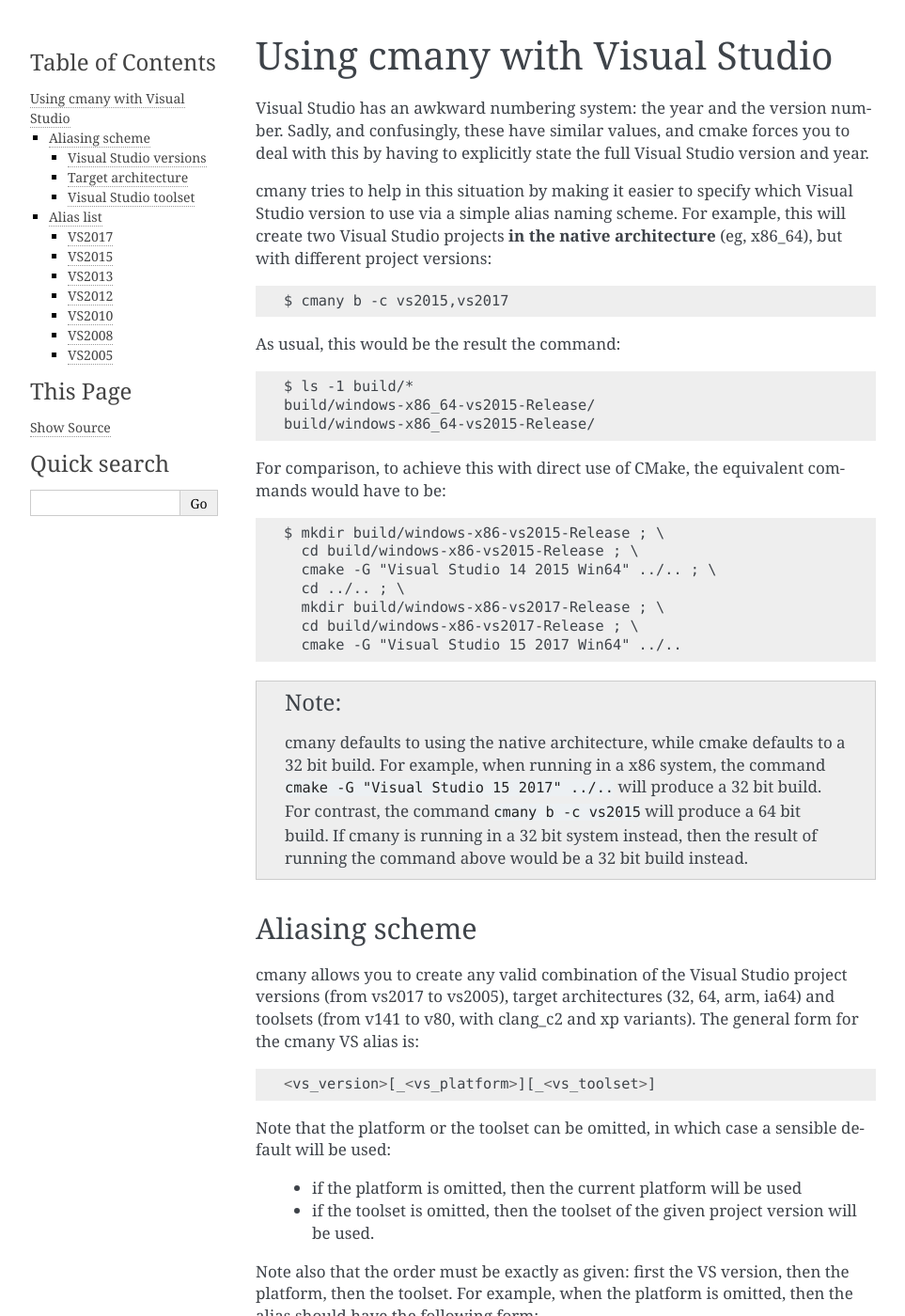
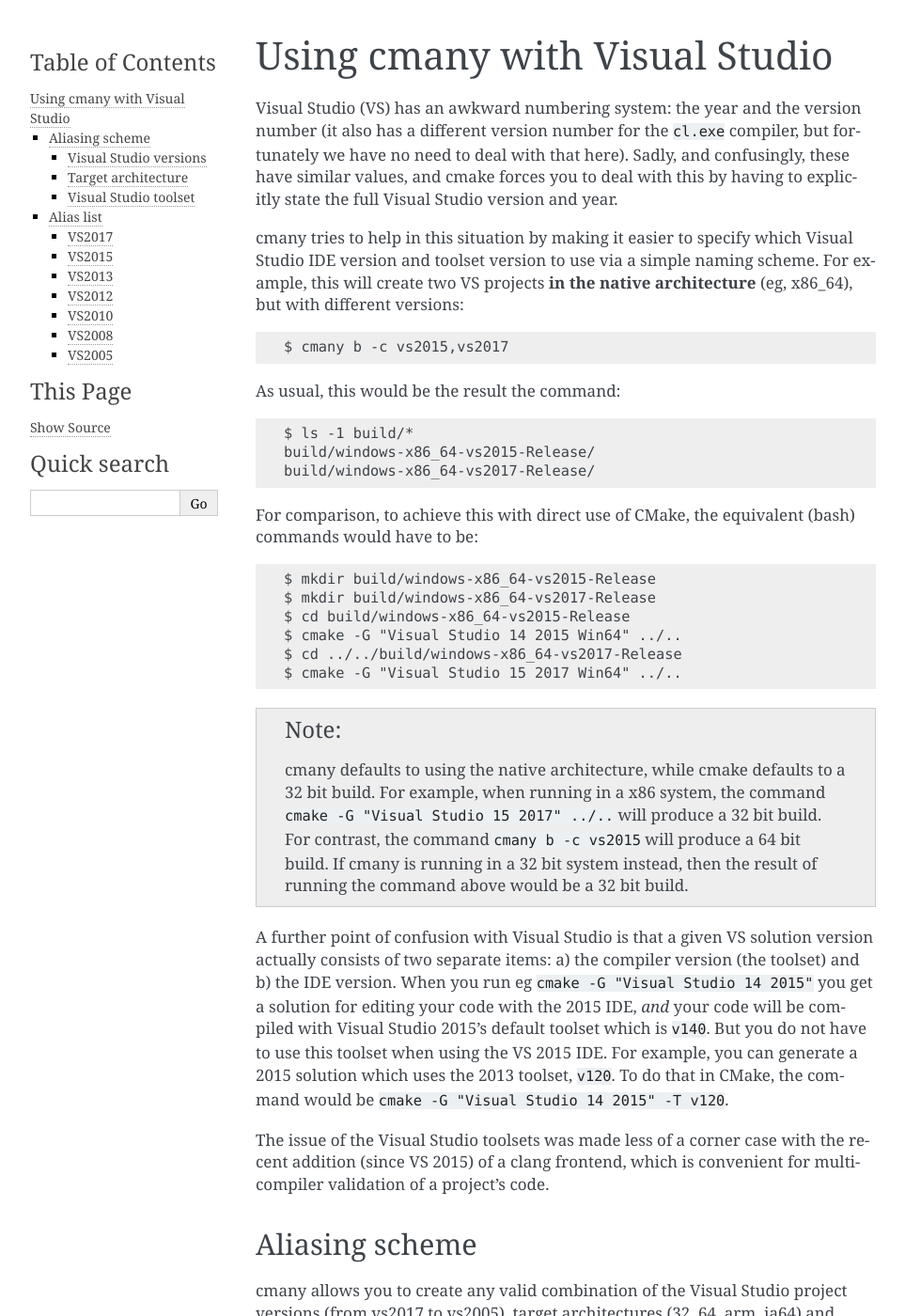
Before and after one commit to biojppm/cmany, a Sphinx documentation site: the page built from doc/vs.rst, in a window 1280 px wide and 1400 px high. Shown: the whole window at 94% size, without its empty margins (148-1111 px from the left). Built offline with Sphinx 7.4.7, drawn with Linux system fonts in a browser that asks for light colours; some of the changed text lies outside the part shown.

Commit message:
doc: clarifications to VS

```diff
--- a/doc/vs.rst
+++ b/doc/vs.rst
@@ -1,15 +1,16 @@
 Using cmany with Visual Studio
 ==============================
 
-Visual Studio has an awkward numbering system: the year and the version
-number. Sadly, and confusingly, these have similar values, and cmake forces
-you to deal with this by having to explicitly state the full Visual Studio
-version and year.
+Visual Studio (VS) has an awkward numbering system: the year and the version
+number (it also has a different version number for the ``cl.exe`` compiler,
+but fortunately we have no need to deal with that here). Sadly, and
+confusingly, these have similar values, and cmake forces you to deal with
+this by having to explicitly state the full Visual Studio version and year.
 
 cmany tries to help in this situation by making it easier to specify which
-Visual Studio version to use via a simple alias naming scheme. For example,
-this will create two Visual Studio projects **in the native architecture**
-(eg, x86_64), but with different project versions::
+Visual Studio IDE version and toolset version to use via a simple naming
+scheme. For example, this will create two VS projects **in the native
+architecture** (eg, x86_64), but with different versions::
 
     $ cmany b -c vs2015,vs2017
 
@@ -17,25 +18,38 @@
 
     $ ls -1 build/*
     build/windows-x86_64-vs2015-Release/
-    build/windows-x86_64-vs2015-Release/
+    build/windows-x86_64-vs2017-Release/
 
 For comparison, to achieve this with direct use of CMake, the equivalent
-commands would have to be::
+(bash) commands would have to be::
 
-    $ mkdir build/windows-x86-vs2015-Release ; \
-      cd build/windows-x86-vs2015-Release ; \
-      cmake -G "Visual Studio 14 2015 Win64" ../.. ; \
-      cd ../.. ; \
-      mkdir build/windows-x86-vs2017-Release ; \
-      cd build/windows-x86-vs2017-Release ; \
-      cmake -G "Visual Studio 15 2017 Win64" ../..
+    $ mkdir build/windows-x86_64-vs2015-Release
+    $ mkdir build/windows-x86_64-vs2017-Release
+    $ cd build/windows-x86_64-vs2015-Release
+    $ cmake -G "Visual Studio 14 2015 Win64" ../..
+    $ cd ../../build/windows-x86_64-vs2017-Release
+    $ cmake -G "Visual Studio 15 2017 Win64" ../..
 
 .. note:: cmany defaults to using the native architecture, while cmake
    defaults to a 32 bit build. For example, when running in a x86 system, the
    command ``cmake -G "Visual Studio 15 2017" ../..`` will produce a 32 bit
    build.  For contrast, the command ``cmany b -c vs2015`` will produce a 64
    bit build. If cmany is running in a 32 bit system instead, then the result
-   of running the command above would be a 32 bit build instead.
+   of running the command above would be a 32 bit build.
+
+A further point of confusion with Visual Studio is that a given VS solution
+version actually consists of two separate items: a) the compiler version (the
+toolset) and b) the IDE version. When you run eg ``cmake -G "Visual Studio 14
+2015"`` you get a solution for editing your code with the 2015 IDE, *and*
+your code will be compiled with Visual Studio 2015's default toolset which is
+``v140``. But you do not have to use this toolset when using the VS 2015
+IDE. For example, you can generate a 2015 solution which uses the 2013
+toolset, ``v120``. To do that in CMake, the command would be ``cmake -G
+"Visual Studio 14 2015" -T v120``.
+
+The issue of the Visual Studio toolsets was made less of a corner case with
+the recent addition (since VS 2015) of a clang frontend, which is convenient
+for multi-compiler validation of a project's code.
 
 Aliasing scheme
 ---------------
@@ -79,41 +93,71 @@
 Visual Studio versions
 ^^^^^^^^^^^^^^^^^^^^^^
 
-Here's an enumeration with the valid cmake Visual Studio solution version /
-target architecture specifier duplets:
+Here's a correspondence between the basic cmany names and the cmake specification:
 
-* Visual Studio 15 2017 (compile in native architecture): ``vs2017``
-* Visual Studio 15 2017 (compile in 32 bit): ``vs2017_32``
-* Visual Studio 15 2017 Win64: ``vs2017_64``
-* Visual Studio 15 2017 ARM: ``vs2017_arm``
-* Visual Studio 14 2015 (compile in native architecture): ``vs2015``
-* Visual Studio 14 2015 (compile in 32 bit): ``vs2015_32``
-* Visual Studio 14 2015 Win64: ``vs2015_64``
-* Visual Studio 14 2015 ARM: ``vs2015_arm``
-* Visual Studio 12 2013 (compile in native architecture): ``vs2013``
-* Visual Studio 12 2013 (compile in 32 bit): ``vs2013_32``
-* Visual Studio 12 2013 Win64: ``vs2013_64``
-* Visual Studio 12 2013 ARM: ``vs2013_arm``
-* Visual Studio 11 2012 (compile in native architecture): ``vs2012``
-* Visual Studio 11 2012 (compile in 32 bit): ``vs2012_32``
-* Visual Studio 11 2012 Win64: ``vs2012_64``
-* Visual Studio 11 2012 ARM: ``vs2012_arm``
-* Visual Studio 10 2010 (compile in native architecture): ``vs2010``
-* Visual Studio 10 2010 (compile in 32 bit): ``vs2010_32``
-* Visual Studio 10 2010 Win64: ``vs2010_64``
-* Visual Studio 10 2010 IA64: ``vs2010_ia64``
-* Visual Studio 9 2008 (compile in native architecture): ``vs2008``
-* Visual Studio 9 2008 (compile in 32 bit): ``vs2008_32``
-* Visual Studio 9 2008 Win64: ``vs2008_64``
-* Visual Studio 9 2008 IA64: ``vs2008_ia64``
-* Visual Studio 8 2005 (compile in native architecture): ``vs2005``
-* Visual Studio 8 2005 (compile in 32 bit): ``vs2005_32``
-* Visual Studio 8 2005 Win64: ``vs2005_64``
++-----------------+---------------------------------+----------------------------+
+| cmany           | cmake                           | target architecture        |
++=================+=================================+============================+
+| ``vs2017``      | ``Visual Studio 15 2017 ???``   | native, ie 32 or 64 bits   |
++-----------------+---------------------------------+----------------------------+
+| ``vs2017_32``   | ``Visual Studio 15 2017``       | x86                        |
++-----------------+---------------------------------+----------------------------+
+| ``vs2017_64``   | ``Visual Studio 15 2017 Win64`` | x86_64                     |
++-----------------+---------------------------------+----------------------------+
+| ``vs2017_arm``  | ``Visual Studio 15 2017 ARM``   | arm                        |
++-----------------+---------------------------------+----------------------------+
+| ``vs2015``      | ``Visual Studio 14 2015 ???``   | native, ie 32 or 64 bits   |
++-----------------+---------------------------------+----------------------------+
+| ``vs2015_32``   | ``Visual Studio 14 2015``       | x86                        |
++-----------------+---------------------------------+----------------------------+
+| ``vs2015_64``   | ``Visual Studio 14 2015 Win64`` | x86_64                     |
++-----------------+---------------------------------+----------------------------+
+| ``vs2015_arm``  | ``Visual Studio 14 2015 ARM``   | arm                        |
++-----------------+---------------------------------+----------------------------+
+| ``vs2013``      | ``Visual Studio 12 2013 ???``   | native, ie 32 or 64 bits   |
++-----------------+---------------------------------+----------------------------+
+| ``vs2013_32``   | ``Visual Studio 12 2013``       | x86                        |
++-----------------+---------------------------------+----------------------------+
+| ``vs2013_64``   | ``Visual Studio 12 2013 Win64`` | x86_64                     |
++-----------------+---------------------------------+----------------------------+
+| ``vs2013_arm``  | ``Visual Studio 12 2013 ARM``   | arm                        |
++-----------------+---------------------------------+----------------------------+
+| ``vs2012``      | ``Visual Studio 11 2012 ???``   | native, ie 32 or 64 bits   |
++-----------------+---------------------------------+----------------------------+
+| ``vs2012_32``   | ``Visual Studio 11 2012``       | x86                        |
++-----------------+---------------------------------+----------------------------+
+| ``vs2012_64``   | ``Visual Studio 11 2012 Win64`` | x86_64                     |
++-----------------+---------------------------------+----------------------------+
+| ``vs2012_arm``  | ``Visual Studio 11 2012 ARM``   | arm                        |
++-----------------+---------------------------------+----------------------------+
+| ``vs2010``      | ``Visual Studio 10 2010 ???``   | native, ie 32 or 64 bits   |
++-----------------+---------------------------------+----------------------------+
+| ``vs2010_32``   | ``Visual Studio 10 2010``       | x86                        |
++-----------------+---------------------------------+----------------------------+
+| ``vs2010_64``   | ``Visual Studio 10 2010 Win64`` | x86_64                     |
++-----------------+---------------------------------+----------------------------+
+| ``vs2010_ia64`` | ``Visual Studio 10 2010 IA64``  | ia64                       |
++-----------------+---------------------------------+----------------------------+
+| ``vs2008``      | ``Visual Studio 9 2008 ???``    | native, ie 32 or 64 bits   |
++-----------------+---------------------------------+----------------------------+
+| ``vs2008_32``   | ``Visual Studio 9 2008``        | x86                        |
++-----------------+---------------------------------+----------------------------+
+| ``vs2008_64``   | ``Visual Studio 9 2008 Win64``  | x86_64                     |
++-----------------+---------------------------------+----------------------------+
+| ``vs2008_ia64`` | ``Visual Studio 9 2008 IA64``   | ia64                       |
++-----------------+---------------------------------+----------------------------+
+| ``vs2005``      | ``Visual Studio 8 2005 ???``    | native, ie 32 or 64 bits   |
++-----------------+---------------------------------+----------------------------+
+| ``vs2005_32``   | ``Visual Studio 8 2005``        | x86                        |
++-----------------+---------------------------------+----------------------------+
+| ``vs2005_64``   | ``Visual Studio 8 2005 Win64``  | x86_64                     |
++-----------------+---------------------------------+----------------------------+
 
 Target architecture
 ^^^^^^^^^^^^^^^^^^^
 
-Here's the list of valid architectures in cmany's VS aliasing scheme:
+From the list above, it is easy to gather the list of valid architecture
+names in cmany's VS aliasing scheme:
 
  * ``32``
  * ``64``
```
Also changed, not shown: 1 other file.
